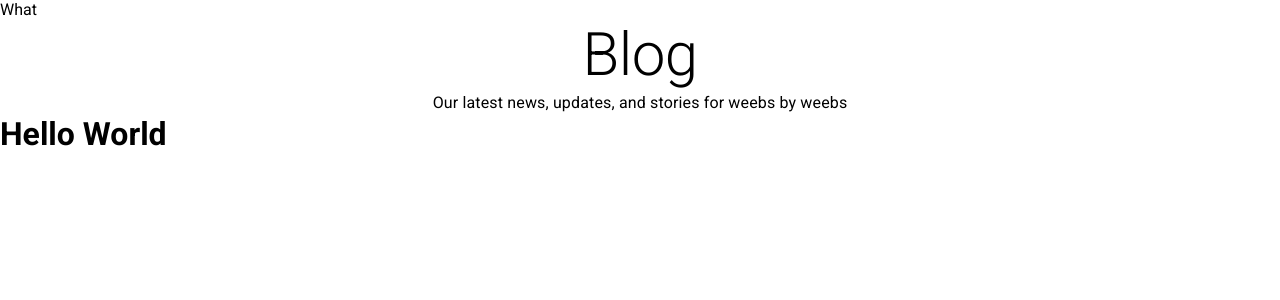
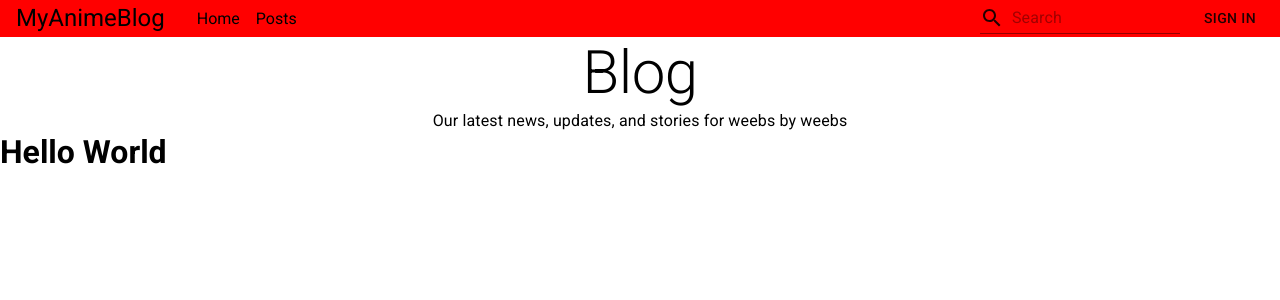
Before and after one commit to Wodnyan/MyAnimeBlog, a Next.js app in the folder client/: page / in a window 1280 px wide. Shown: the top 300 px of the page. Built offline with nearby package versions, Linux system fonts and the light colour scheme.

Commit message:
Header/nav

```diff
--- a/client/components/Header/Header.module.scss
+++ b/client/components/Header/Header.module.scss
@@ -0,0 +1,31 @@
+.header {
+  padding: 0 1rem;
+  display: flex;
+  align-items: center;
+  justify-content: space-between;
+  background: red;
+}
+
+.searchForm {
+  width: 200px;
+  margin-left: auto;
+  transition: all 0.7s ease;
+  &:focus-within {
+    width: 500px;
+  }
+}
+
+.nav {
+  ul.navList {
+    list-style-type: none;
+    margin-left: 1rem;
+    .navList__item {
+      display: inline;
+      margin-left: 1rem;
+    }
+  }
+}
+
+button.button {
+  margin-left: 1rem;
+}
--- a/client/components/Header/Header.tsx
+++ b/client/components/Header/Header.tsx
@@ -1,17 +1,51 @@
+import Button from "@material-ui/core/Button";
+import Typography from "@material-ui/core/Typography";
+import Input from "@material-ui/core/Input";
+import styles from "./Header.module.scss";
+import Search from "@material-ui/icons/Search";
+import InputAdornment from "@material-ui/core/InputAdornment";
+
 export default function Header() {
   return (
-    <header>
+    <header className={styles.header}>
+      <Typography variant="h5" component="h1">
+        MyAnimeBlog
+      </Typography>
       <Nav />
+      <SearchForm />
+      <SignInButton />
     </header>
   );
 }
 
 export const Nav = () => {
+  const NavListItem = ({ children }) => <li className={styles.navList__item}>{children}</li>;
   return (
-    <nav>
-      <ul>
-        <li>What</li>
+    <nav className={styles.nav}>
+      <ul className={styles.navList}>
+        <NavListItem>Home</NavListItem>
+        <NavListItem>Posts</NavListItem>
       </ul>
     </nav>
   );
 };
+
+export const SignInButton = () => (
+  <Button className={styles.button}>Sign in</Button>
+);
+
+export const SearchForm = () => {
+  return (
+    <form className={`${styles.searchForm}`}>
+      <Input
+        placeholder="Search"
+        fullWidth={true}
+        startAdornment={
+          <InputAdornment position="start">
+            <Search />
+          </InputAdornment>
+        }
+      />
+    </form>
+  );
+};
--- a/client/package.json
+++ b/client/package.json
@@ -9,6 +9,7 @@
   },
   "dependencies": {
     "@material-ui/core": "^4.11.2",
+    "@material-ui/icons": "^4.11.2",
     "next": "10.0.3",
     "react": "17.0.1",
     "react-dom": "17.0.1"
```
Also changed, not shown: client/components/BlogHeader/BlogHeader.tsx (+6 -2 lines), 1 other file (tests, documents, lock files or other folders).
